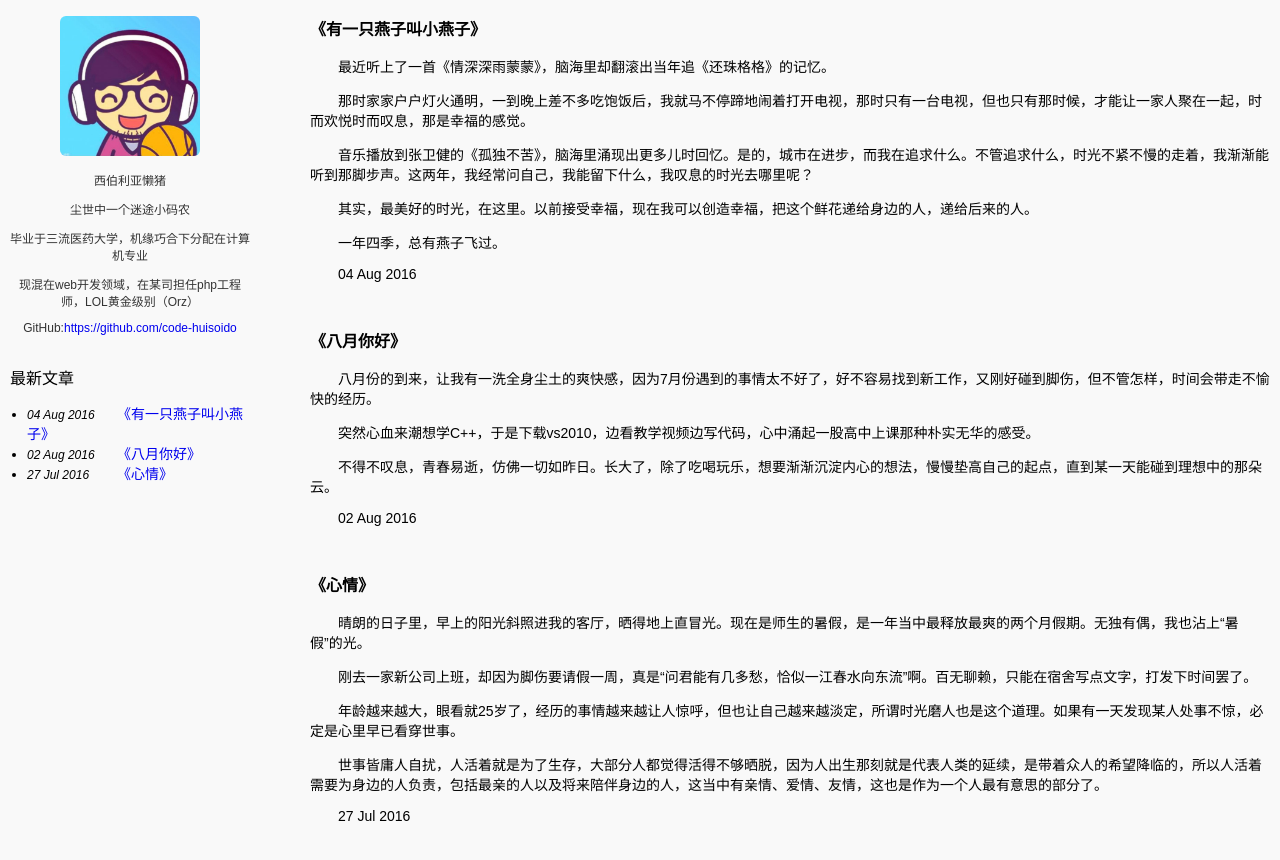
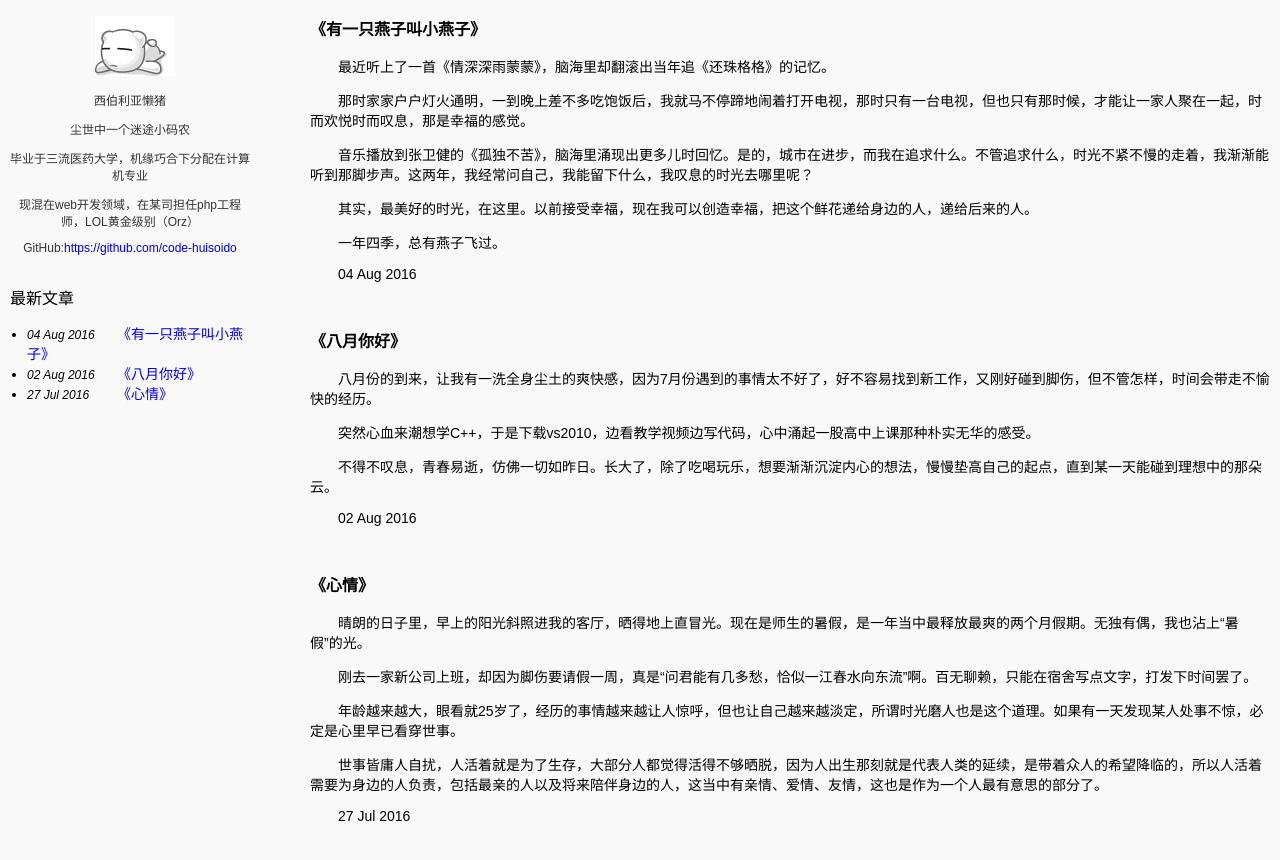
Before and after one commit to code-huisoido/myblog, a Jekyll site: the page built from index.html, in a window 1280 px wide. Shown: the top 860 px of the page. Built offline with Jekyll 4.4.1, drawn with Linux system fonts in a browser that asks for light colours.

Commit message:
midified avatar

```diff
--- a/css/page.css
+++ b/css/page.css
@@ -51,9 +51,7 @@ img{
 }
 
 .left_menu #avatar{
-	width:140px;
-	height:140px;
-	border-radius: 6px;
+	margin-left:10px;
 }
 
 .left_menu .about_me{
--- a/index.html
+++ b/index.html
@@ -9,7 +9,7 @@ title: 西伯利亚懒猪
 <div id="content">
 	<div class="left_menu">
 		<div class="about_me">
-			<img src="{{ site.baseurl }}/image/avatar.jpg" id="avatar">
+			<img src="{{ site.baseurl }}/image/lanzhu.gif" id="avatar">
 			<label>
 				<p>西伯利亚懒猪</p>
 				<p>尘世中一个迷途小码农</p>
```
